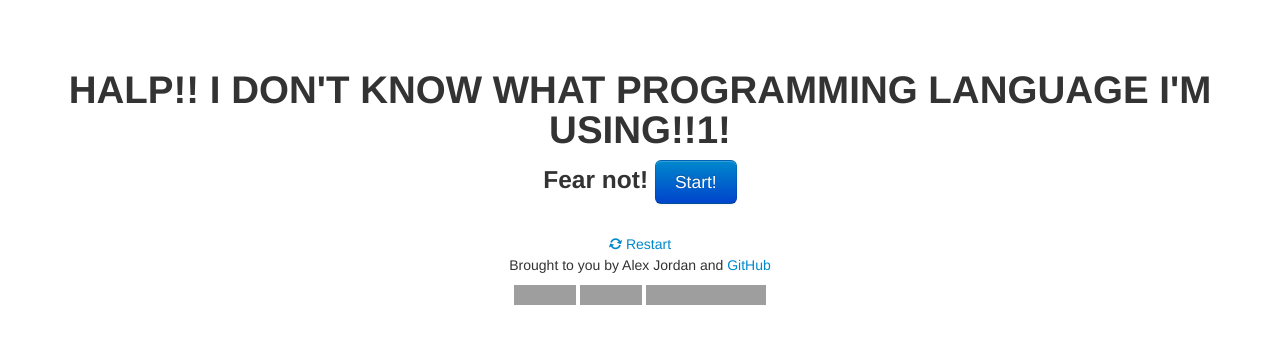
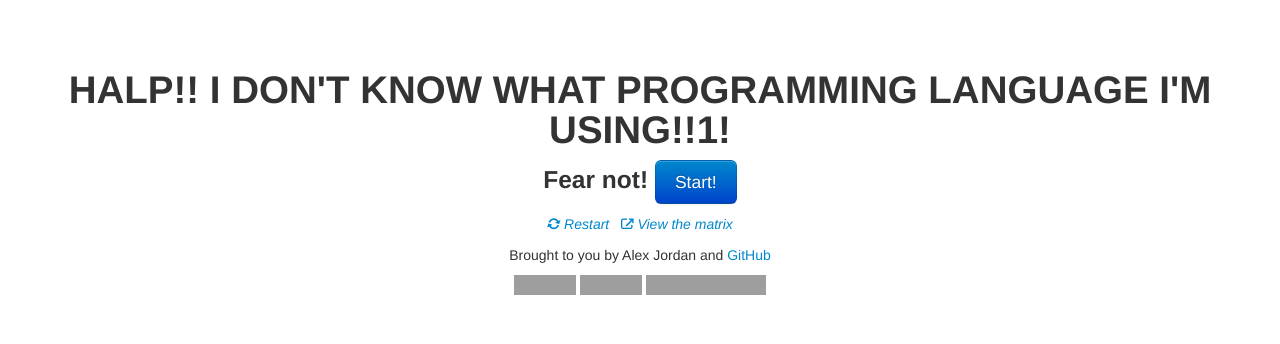
Before and after one commit to strugee/dichotomous-key, a plain HTML site: page index.html in a window 1280 px wide. Drawn offline with nearby package versions, Linux system fonts and the light colour scheme; grey boxes are pictures that could not be loaded.

Commit message:
add link to matrix; minor improvements

```diff
--- a/index.html
+++ b/index.html
@@ -54,8 +54,7 @@
 			<div id="answers" hidden>
 				Sorry, there was an internal error. Our bad.
 			</div> <!-- answers -->
-			<br />
-			<a href="javascript:void(0);" onclick="location.reload();"><i class="icon-refresh"></i> Restart</a>
+			<p><a href="javascript:void(0);" onclick="location.reload();"><i class="icon-refresh"> Restart </i></a> &nbsp; <a href="https://docs.google.com/spreadsheet/ccc?key=0AgvUn7kfb4MBdFl0RTc3ZlJvQ0RIbk9pYjczcUFQQWc"><i class="icon-external-link"> View the matrix</i></a></p>
 			<p>Brought to you by Alex Jordan and <a href="https://github.com/strugee/dichotomous-key">GitHub</a></p>
 			<p><iframe src="http://ghbtns.com/github-btn.html?user=strugee&repo=dichotomous-key&type=watch"
 				allowtransparency="true" frameborder="0" scrolling="0" width="62" height="20"></iframe>
```
